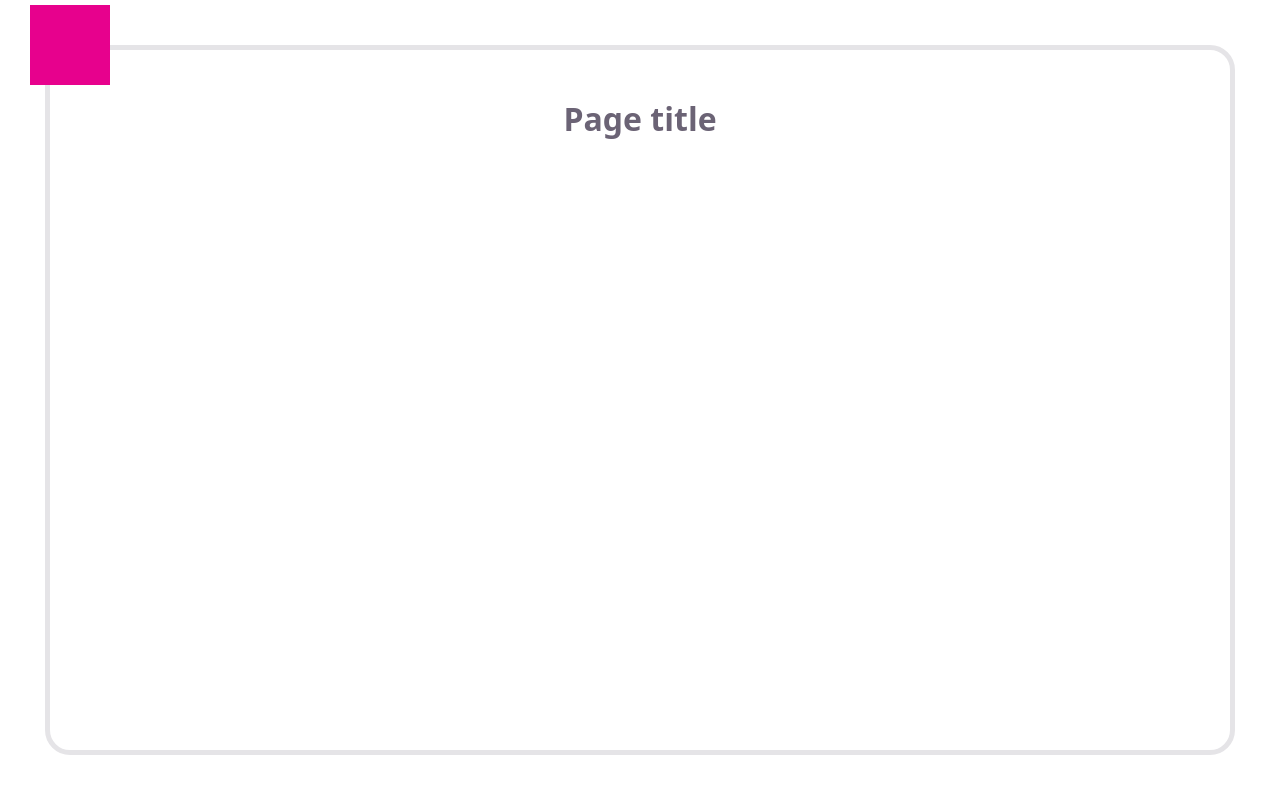
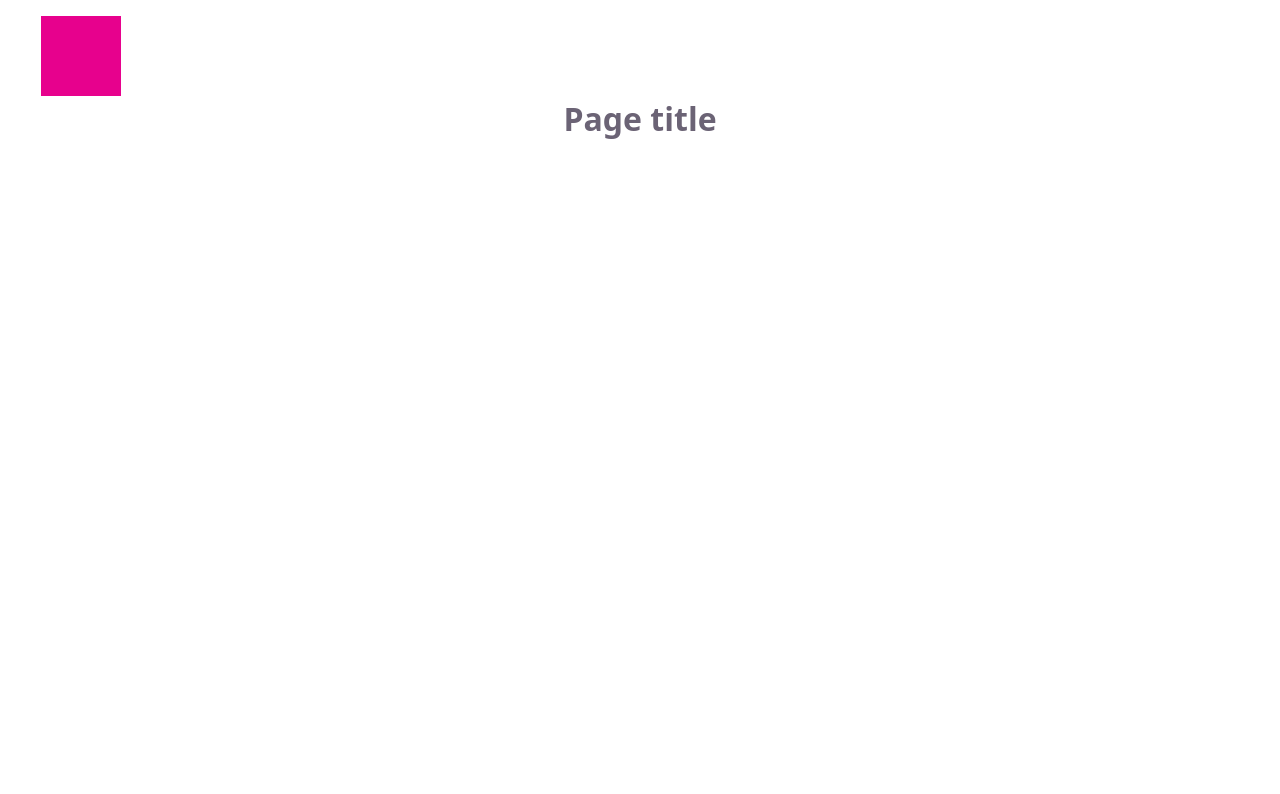
Before and after one commit to maurer2/offset-path-with-css-view-timeline, a React (Vite) app: page / in a window 1280 px wide. Shown: the top 794 px of the page. Built offline with nearby package versions, Linux system fonts and the light colour scheme.

Commit message:
Made track length dynamic and in sync with indicator via shared progress custom property

```diff
--- a/src/App.css
+++ b/src/App.css
@@ -1,9 +1,22 @@
-@keyframes start-to-end-of-offset-distance {
+@property --progress {
+  syntax: '<number>';
+  inherits: true;
+  initial-value: 0;
+}
+
+@keyframes scroll-progress {
   from {
-    offset-distance: 0%;
+    --progress: 0;
   }
   to {
-    offset-distance: 100%;
+    --progress: 1;
+  }
+}
+
+@layer base {
+  :root {
+    --path-width: 4px;
+    --path-width-offset: calc(var(--path-width) / 2);
   }
 }
 
@@ -14,33 +27,54 @@
     text-align: center;
   }
 
-  .path {
+  .overlay {
     position: fixed;
-    inset: calc(var(--size-indicator) / 2 + 5px);
-    color: var(--border);
-    border: 5px solid currentColor;
-    border-radius: 25px;
+    inset: calc(var(--size-indicator) / 2 + 1rem);
+    pointer-events: none;
+    border-radius: 25px; /* not visible - controls indicator orientation in corners, visible border-radius controlled by rx, ry on svg tag */
+
+    animation-name: scroll-progress;
+    animation-timing-function: linear;
+    animation-timeline: scroll(root);
+  }
+
+  .track {
+    position: absolute;
+    inset: 0;
+    place-self: stretch;
+
+    & > rect {
+      x: var(--path-width-offset);
+      y: var(--path-width-offset);
+      inline-size: calc(100% - var(--path-width-offset) * 2);
+      block-size: calc(100% - var(--path-width-offset) * 2);
+
+      rx: 25; /* visible border radius, not used by indicator to calculate orientation */
+      ry: 25; /* visible border radius, not used by indicator to calculate orientation */
+
+      stroke: var(--border);
+      stroke-width: var(--path-width);
+      stroke-dasharray: 100;
+
+      @media (prefers-reduced-motion: no-preference) {
+        stroke-dashoffset: calc(100 - var(--progress) * 100);
+      }
+    }
   }
 
   .indicator {
     position: absolute;
     inline-size: var(--size-indicator);
+    aspect-ratio: 1;
 
     offset-path: border-box;
     offset-rotate: auto;
     offset-distance: 0%;
-    aspect-ratio: 1;
 
     background: var(--accent);
-    /* transition-property: offset-distance; */
-    /* transition-duration: 5s; */
 
     @media (prefers-reduced-motion: no-preference) {
-      animation-name: start-to-end-of-offset-distance;
-      /* https://easingwizard.com/ */
-      animation-timing-function: cubic-bezier(0.44, 0, 0.56, 1);
-      /* animation-timing-function: linear; */
-      animation-timeline: scroll(root);
+      offset-distance: calc(var(--progress) * 100%);
     }
   }
 }
--- a/src/App.tsx
+++ b/src/App.tsx
@@ -8,9 +8,16 @@ export function App() {
       </main>
 
       <div
-        className="path"
-        aria-hidden
+        className="overlay"
+        aria-hidden="true"
       >
+        <svg className="track">
+          <rect
+            pathLength="100"
+            fill="none"
+          />
+        </svg>
+
         <div className="indicator"></div>
       </div>
     </>
```
